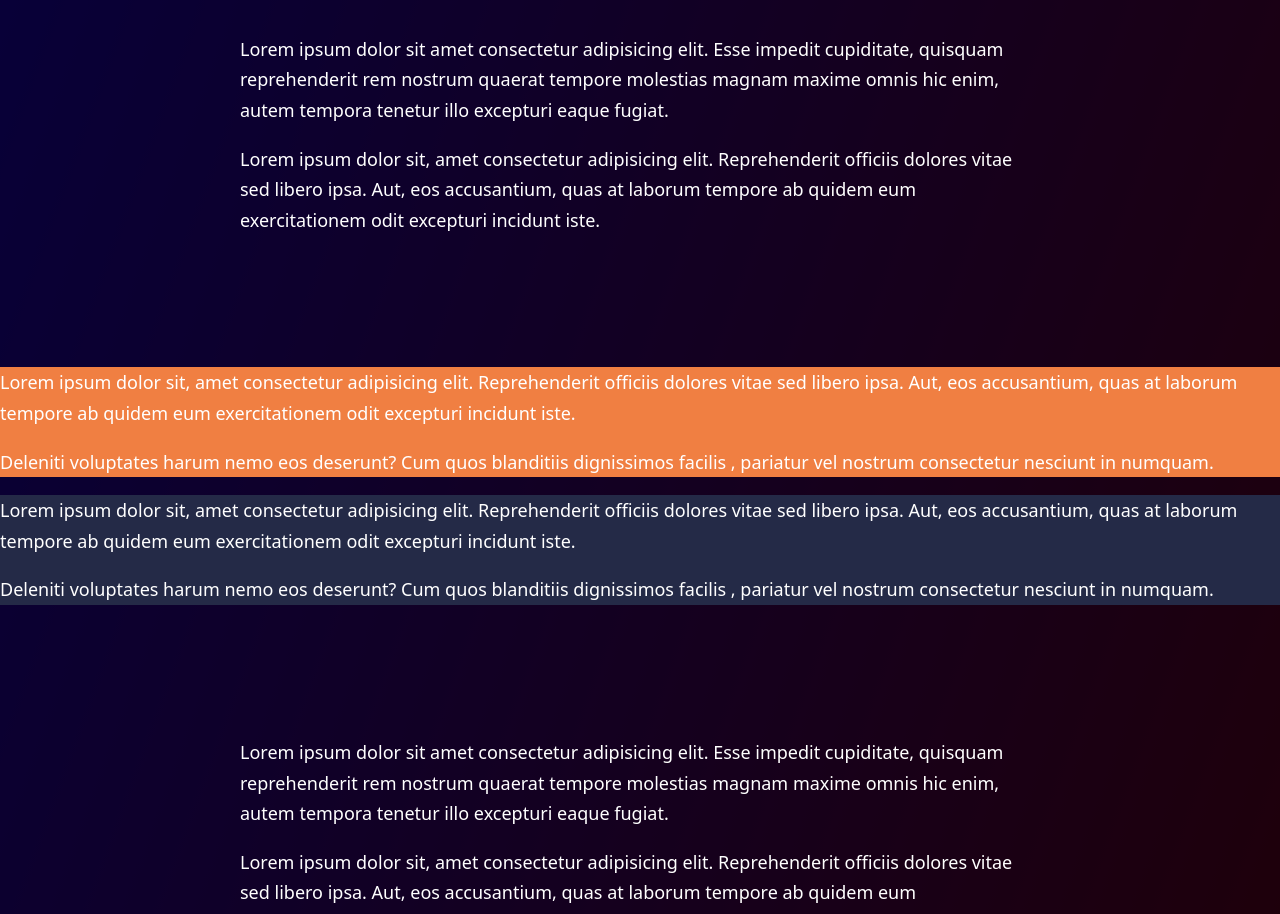
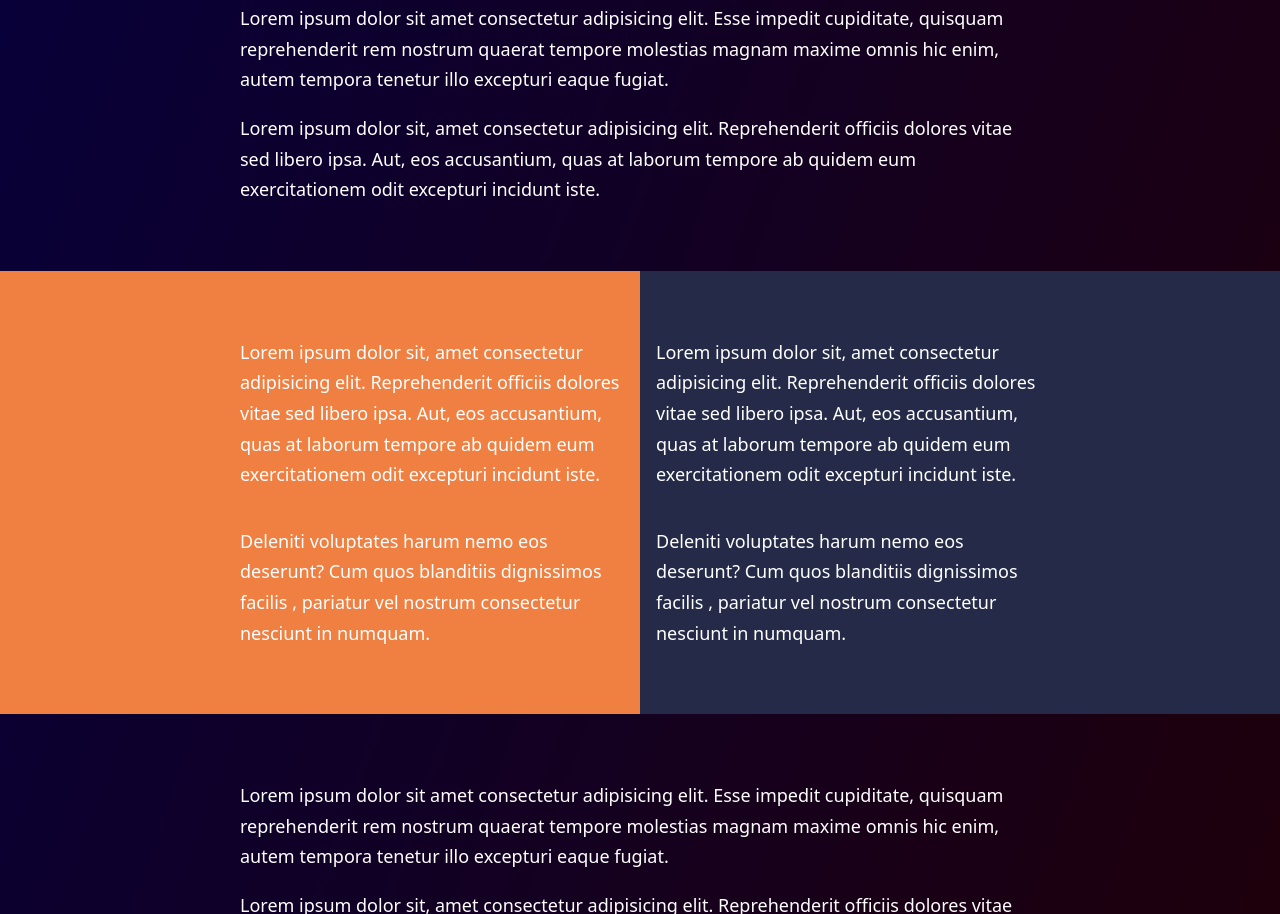
Before and after one commit to Annie-Huang/full-width-split-screen, a website: page index.html in a window 1280 px wide. Shown: the part 1486-2400 px from the top of the page. Drawn offline with Linux system fonts and the light colour scheme.

Commit message:
Make sure text is left align or right align properly with the <section> without the split but wrapped with <wapper>

```diff
--- a/index.html
+++ b/index.html
@@ -87,7 +87,8 @@
       </div>
     </section>
 
-    <section>
+    <!-- This is the one with two columns of huge text   -->
+    <section class="full-width-split-screen">
       <div class="accent">
         <p>
           Lorem ipsum dolor sit, amet consectetur adipisicing elit.
--- a/style.css
+++ b/style.css
@@ -131,10 +131,14 @@ section {
   /* Scenario B: the <img> is the last element. The text element occupy the 2nd column */
   .full-width-split-screen > :not(img):first-child {
     grid-column: 2 / span 1;
+
+    padding-left: 0; /* no padding-left if it's in the 2nd column to it can left align with <section> that only got text (wrapped with .wrapper) */
   }
   /* Scenario A: the <img> is the first element. The text element occupy the 3rd column */
   .full-width-split-screen > :not(img):last-child {
     grid-column: 3 / span 1;
+
+    padding-right: 0; /* no padding-right if it's in the 3rd column to it can right align with <section> that only got text (wrapped with .wrapper) */
   }
 
   .full-width-split-screen > :not(img)::before {
```
